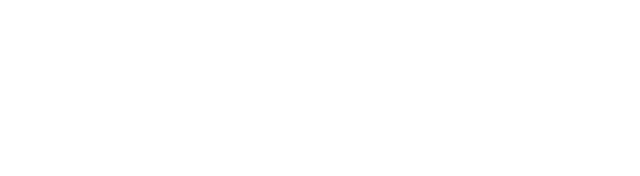
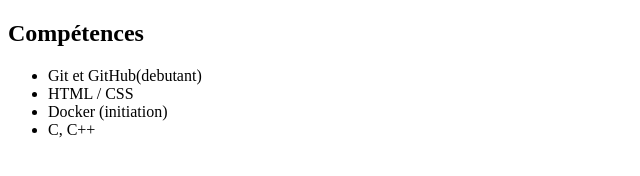
Before and after one commit to achilleespe/mon-cv, a plain HTML site: page index.html in a window 1280 px wide. Shown: the whole page, without its empty margins (0-640 px from the left). Drawn offline with Linux system fonts and the light colour scheme.

Commit message:
mise en place de la section competences

```diff
--- a/index.html
+++ b/index.html
@@ -9,7 +9,13 @@
   <!-- TITRE -->
   <!-- DESCRIPTION -->
   <!-- FORMATIONS -->
-  <!-- COMPETENCES -->
+   <h2>Compétences</h2>
+<ul>
+  <li>Git et GitHub(debutant)</li>
+  <li>HTML / CSS</li>
+  <li>Docker (initiation)</li>
+  <li>C, C++</li>
+</ul>
   <!-- ASSOCIATIONS -->
 </body>
 </html>
```
